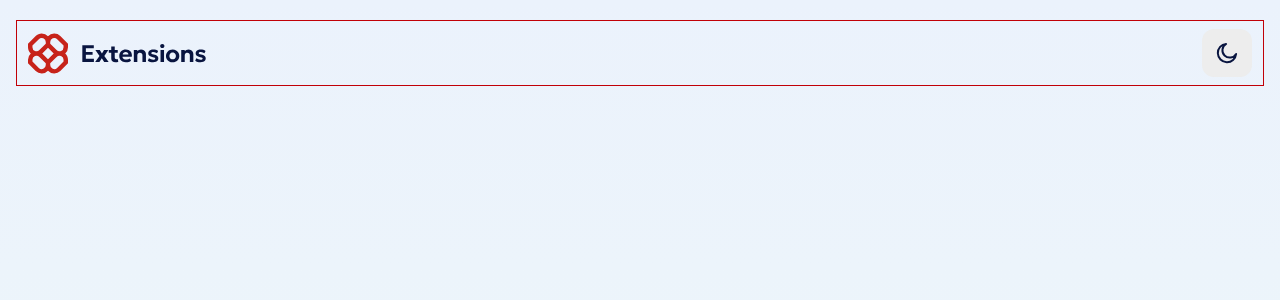
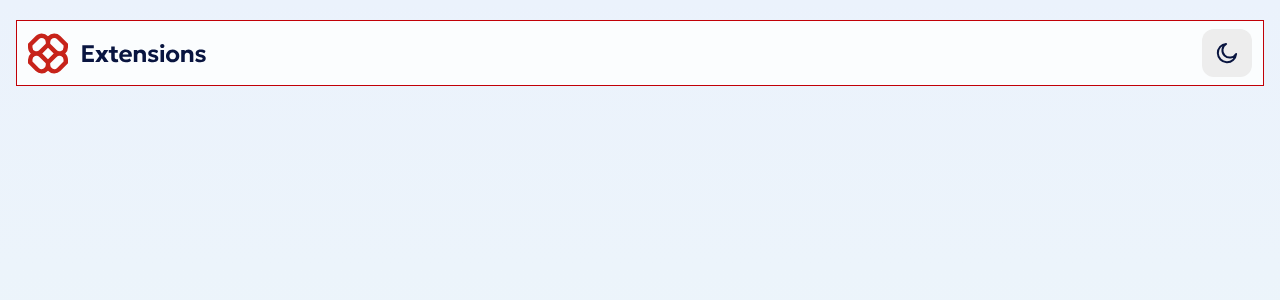
Before and after one commit to CodingWithJiro/frontend-mentor-browser-extension-manager, a React (Vite) app: page / in a window 1280 px wide. Shown: the top 300 px of the page. Built offline with nearby package versions, Linux system fonts and the light colour scheme.

Commit message:
feat(styles): add background color to Header

```diff
--- a/src/components/Header.jsx
+++ b/src/components/Header.jsx
@@ -3,7 +3,7 @@ import Theme from "./Theme";
 
 const Header = () => {
   return (
-    <header className="flex items-center justify-between border border-red-700 px-2.75 py-2">
+    <header className="flex items-center justify-between border border-red-700 bg-(--COLOR-BG-CARD-PRIMARY) px-2.75 py-2">
       <CompanyTitle />
       <Theme />
     </header>
--- a/src/styles/base/variables.css
+++ b/src/styles/base/variables.css
@@ -18,6 +18,7 @@
 
   /* BACKGROUND-COLOR */
   --COLOR-BG-PAGE: var(--NEUTRAL-0);
+  --COLOR-BG-CARD-PRIMARY: var(--NEUTRAL-0);
   --COLOR-BUTTON-PRIMARY: var(--NEUTRAL-100);
   --COLOR-BUTTON-PRIMARY-HOVER: var(--NEUTRAL-300);
   --COLOR-BUTTON-PRIMARY-FOCUS: var(--RED-500);
--- a/src/styles/utilities/helpers.css
+++ b/src/styles/utilities/helpers.css
@@ -1,6 +1,7 @@
 .dark {
   /* BACKGROUND-COLOR */
   --COLOR-BG-PAGE: var(--NEUTRAL-900);
+  --COLOR-BG-CARD-PRIMARY: var(--NEUTRAL-800);
   --COLOR-BUTTON-PRIMARY: var(--NEUTRAL-700);
   --COLOR-BUTTON-PRIMARY-HOVER: var(--NEUTRAL-600);
   --COLOR-BUTTON-PRIMARY-FOCUS: var(--RED-400);
```
